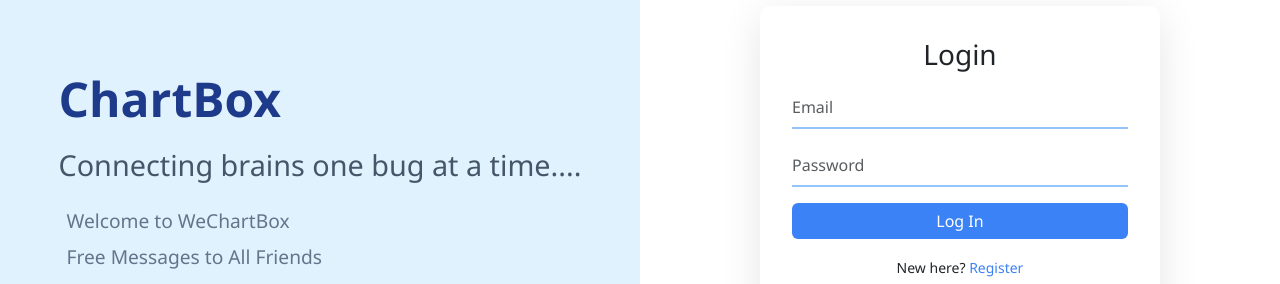
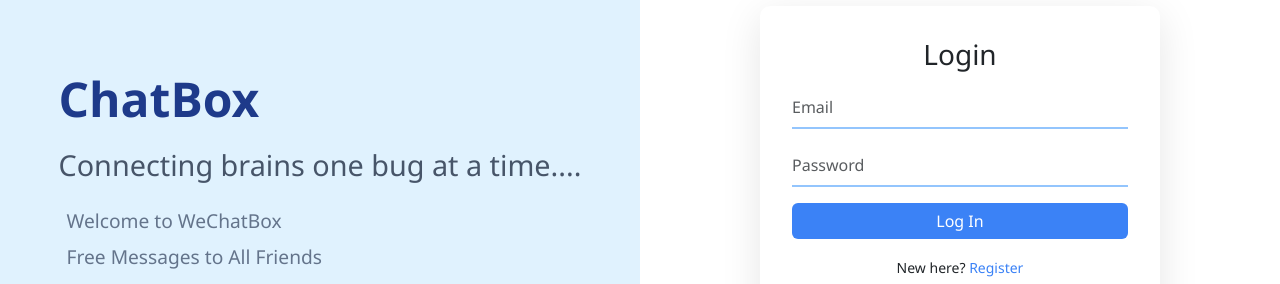
Before and after one commit to BHOGESH4I9/Chat-Application, a React (Vite) app: page /auth in a window 1280 px wide. Shown: the part 201-485 px from the top of the page. Built offline with nearby package versions, Linux system fonts and the light colour scheme; no server answers.

Commit message:
app name was changed

```diff
--- a/src/pages/AuthPage/AuthPage.jsx
+++ b/src/pages/AuthPage/AuthPage.jsx
@@ -84,10 +84,10 @@ const AuthPage = () => {
       {/* Left Side: Welcome Text */}
       <div className="auth-left-split">
         <div className="welcome-text">
-          <h1 className="desktop-heading">ChartBox</h1>
+          <h1 className="desktop-heading">ChatBox</h1>
           <p className="subtitle">Connecting brains one bug at a time....</p>
           <ul className="funny-lines">
-            <li>Welcome to WeChartBox</li>
+            <li>Welcome to WeChatBox</li>
             <li>Free Messages to All Friends</li>
             <li>Make messaging fun with friends</li>
           </ul>
@@ -97,7 +97,7 @@ const AuthPage = () => {
       {/* Right Side: Form */}
       <div className="auth-right-split">
         {/* Mobile heading */}
-        <div className="mobile-app-name">ChartBox</div>
+        <div className="mobile-app-name">ChatBox</div>
 
         <div className="auth-form">
           <h3 className="text-center mb-3">
```
